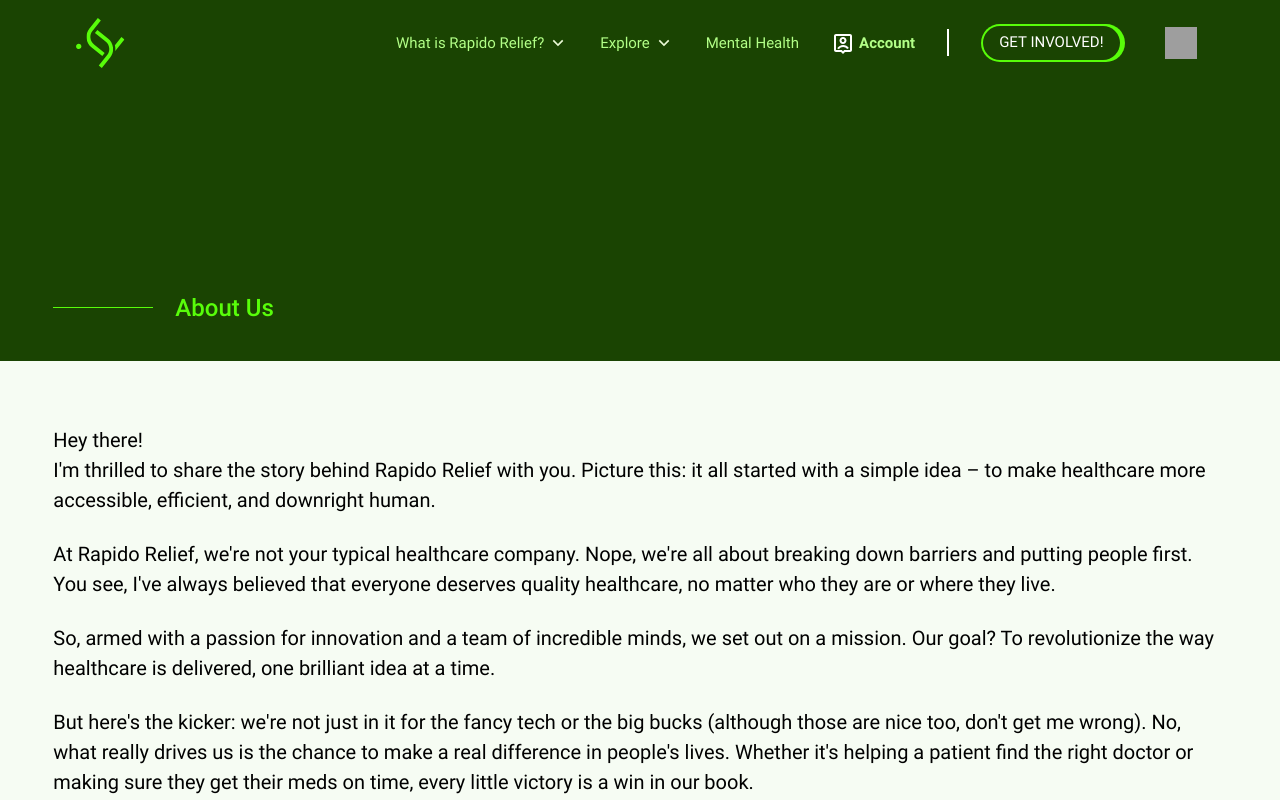
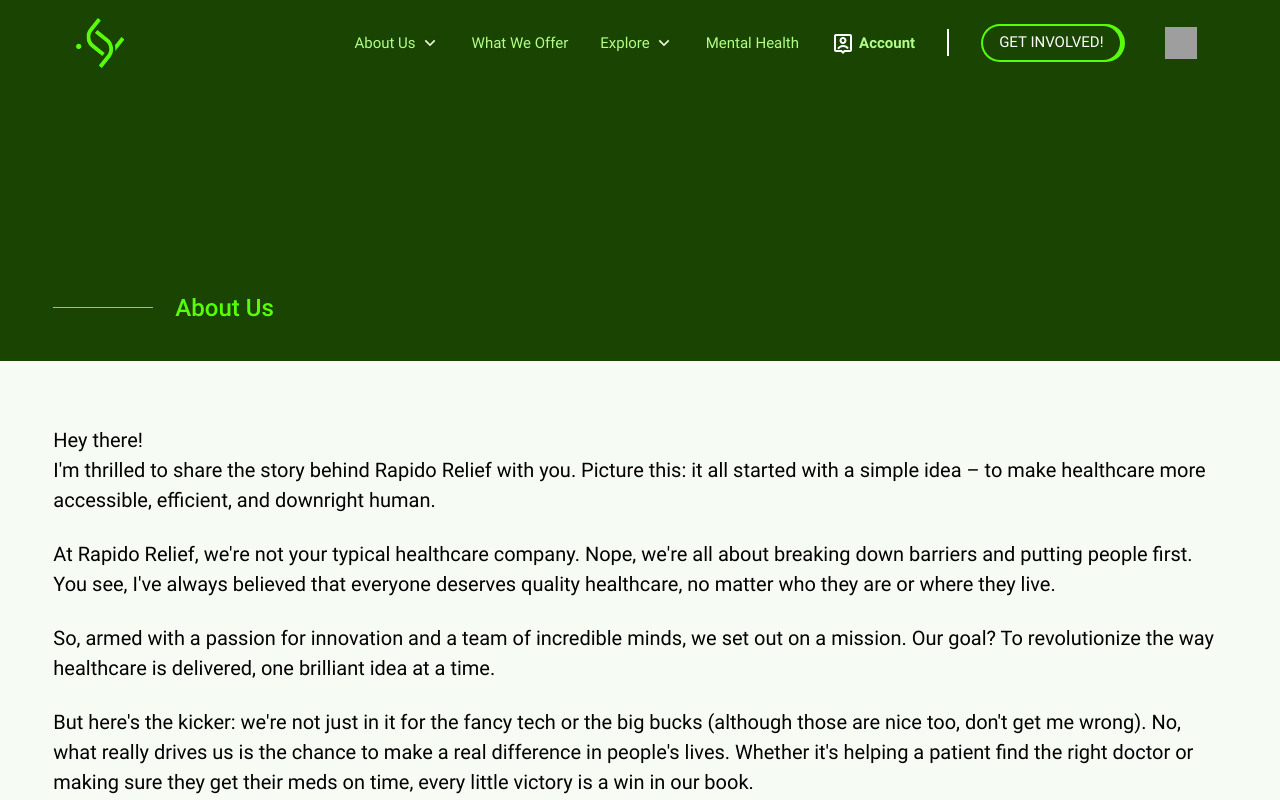
Before and after one commit to rapidoreliefdev/team-collaboration, a React (Vite) app: page /aboutus in a window 1280 px wide. Shown: the top 800 px of the page. Built offline with nearby package versions, Linux system fonts and the light colour scheme; grey boxes are pictures that could not be loaded.

Commit message:
Update landing page and dashboard

```diff
--- a/src/components/Home/Navbar.jsx
+++ b/src/components/Home/Navbar.jsx
@@ -268,6 +268,8 @@
                 />
               )}
 
+              <MenuItem label={t("navigation.whatWeOffer")} />
+
               <MenuItem
                 label={t("navigation.labels.Explore")}
                 subItems={[
--- a/src/locales/br/translation.json
+++ b/src/locales/br/translation.json
@@ -18,7 +18,8 @@
       "signup": "Inscrever-se"
     },
     "open": "Abrir menu principal",
-    "AboutUs": "O que é rápido relief?",
+    "AboutUs": "Sobre nós",
+    "whatWeOffer": "O que oferecemos",
     "Support": "Envolva-se!",
     "BrowseTopSpecialties": "Navegue pelas principais especialidades",
     "CarePhysicians": "Médicos de cuidados",
--- a/src/locales/en/translation.json
+++ b/src/locales/en/translation.json
@@ -18,7 +18,8 @@
       "signup": "Signup"
     },
     "open": "Open main menu",
-    "AboutUs": "What is Rapido Relief?",
+    "AboutUs": "About Us",
+    "whatWeOffer": "What We Offer",
     "Support": "Get Involved!",
     "BrowseTopSpecialties": "Browse Top Specialties",
     "CarePhysicians": "Care Physicians",
--- a/src/locales/es/translation.json
+++ b/src/locales/es/translation.json
@@ -18,7 +18,8 @@
       "signup": "Inscribirse"
     },
     "open": "Abrir menú principal",
-    "AboutUs": "¿Qué es el Rápido Relief?",
+    "AboutUs": "Sobre nosotros",
+    "whatWeOffer": "Lo que ofrecemos",
     "Support": "¡Complicarse!",
     "BrowseTopSpecialties": "Explorar las principales especialidades",
     "CarePhysicians": "Médicos de atención",
--- a/src/locales/nl/translation.json
+++ b/src/locales/nl/translation.json
@@ -18,7 +18,8 @@
       "signup": "Aanmelden"
     },
     "open": "Hoofdmenu openen",
-    "AboutUs": "Wat is Rapido Relief?",
+    "AboutUs": "Over ons",
+    "whatWeOffer": "Wat wij bieden",
     "Support": "Doe mee!",
     "BrowseTopSpecialties": "Blader door topspecialiteiten",
     "CarePhysicians": "Zorgartsen",
```
